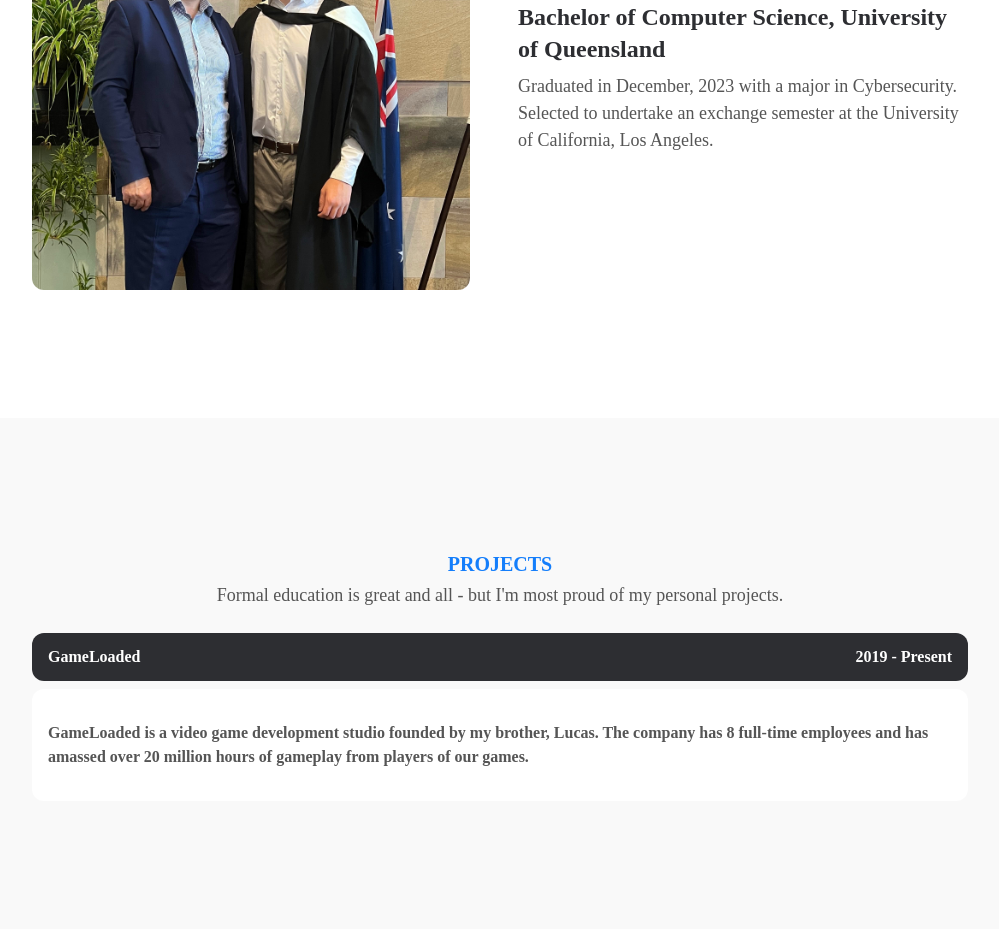
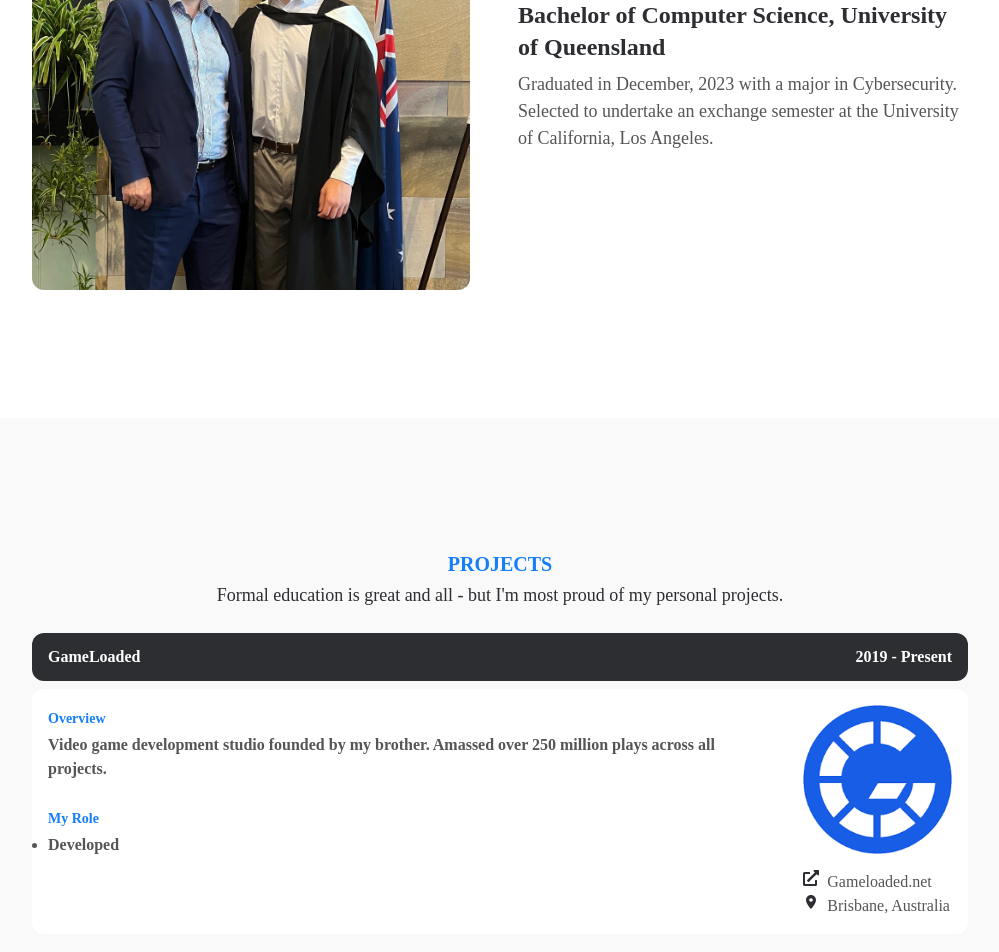
Before and after one commit to alexblack957/react-tailwind-portfolio, a React (Create React App) app: page / in a window 1280 px wide. Shown: the part 1076-2028 px from the top of the page, without its empty margins (140-1139 px from the left). Before the commit the page ends 2005 px from the top, so only its background shows below. Built offline with nearby package versions, Linux system fonts and the light colour scheme.

Commit message:
Fleshed out projects section
Projects now includes an overview and role for the gameloaded project

```diff
--- a/src/components/Education.jsx
+++ b/src/components/Education.jsx
@@ -6,8 +6,8 @@ const Education = () => {
         <div className='max-w-[1000px] mx-auto px-8 flex flex-col-reverse md:flex-row-reverse justify-center items-center h-full gap-2 md:gap-12 py-8 md:py-32'>
           <div className='text-primary font-[700] max-w-[450px] align-top'>
             <h1 className='text-l text-center md:text-xl pt-2 md:text-left text-secondary'>EDUCATION</h1>
-            <h1 className='text-xl text-center md:text-2xl py-2 md:text-left'>Bachelor of Computer Science, University of Queensland</h1>
-            <p className='text-center  pb-8 font-[500] md:text-left text-l md:text-[18px]'> Graduated in December, 2023 with a major in Cybersecurity. Selected to undertake an exchange semester at the University of California, Los Angeles.</p>
+            <h1 className='text-xl text-center md:text-2xl py-1 md:text-left'>Bachelor of Computer Science, University of Queensland</h1>
+            <p className='text-center pt-1 pb-8 font-[500] md:text-left text-l md:text-[18px]'> Graduated in December, 2023 with a major in Cybersecurity. Selected to undertake an exchange semester at the University of California, Los Angeles.</p>
 
           </div>
           <div>
--- a/src/components/Projects.jsx
+++ b/src/components/Projects.jsx
@@ -1,4 +1,7 @@
 import React from 'react'
+import gameLoaded from '../assets/gameloadedsquare.png'
+import { FaExternalLinkAlt} from "react-icons/fa";
+import { IoMdPin } from "react-icons/io";
 
 const Projects = () => {
   return (
@@ -6,15 +9,39 @@ const Projects = () => {
         <div className='py-8 md:py-32 px-8 max-w-[1000px] mx-auto justify-center flex flex-col '>
             <div className="pb-2">
                 <h1 className='text-l  font-[800] text-center md:text-xl py-1  text-secondary'>PROJECTS</h1>
-                <p className='text-center font-[500]  text-[18px]'> Formal education is great and all - but I'm most proud of my personal projects.</p>
+                <p className='text-center font-[500]  text-primary text-[18px]'> Formal education is great and all - but I'm most proud of my personal projects.</p>
             </div>
             <div className='bg-primary text-white rounded-xl py-2 px-4 mt-4 mb-2 md:py-3 flex flex-row justify-between'>
                 <h2 className=' font-[600]'>GameLoaded</h2>
                 <h2 className=' font-[600]'>2019 - Present</h2>
             </div>
 
-            <div className='bg-white text-primary rounded-xl py-8 px-4 flex flex-col justify-between'>
-                <p className=' font-[600]'>GameLoaded is a video game development studio founded by my brother, Lucas. The company has 8 full-time employees and has amassed over 20 million hours of gameplay from players of our games.</p>
+            <div className='bg-white text-primary rounded-xl py-4 px-4 flex flex-col gap-8  md:flex-row justify-between'>
+                <div>
+                    <h1 className='text-sm  font-[800] text-left md:text-l py-1  text-secondary'>Overview</h1>
+                    <p className=' font-[600]'>Video game development studio founded by my brother.
+                    Amassed over 250 million plays across all projects.</p><br></br>
+
+                    <h1 className='text-sm  font-[800] text-left md:text-l py-1  text-secondary'>My Role</h1>
+                    <ul className='font-[600] list-disc text-[#555]'>
+                        <li>Developed</li>
+                    </ul>
+
+                </div>
+                <div className='flex flex-row md:flex-col gap-4 '>
+                    <img className='w-[80px] md:w-[150px] 'src={gameLoaded}></img>
+                    <div>
+                        <div className='flex flex-row gap-2 items-top'>
+                            <FaExternalLinkAlt />
+                            <p>Gameloaded.net</p>
+                        </div>
+                        <div className='flex flex-row gap-2 items-top'>
+                            <IoMdPin />
+                            <p>Brisbane, Australia</p>
+                        </div>
+                    </div>
+                </div>
+
 
             </div>
         </div>
--- a/src/index.css
+++ b/src/index.css
@@ -6,7 +6,7 @@
 @import url('https://fonts.googleapis.com/css2?family=Poppins:ital,wght@0,100;0,200;0,300;0,400;0,500;0,600;0,700;0,800;0,900;1,100;1,200;1,300;1,400;1,500;1,600;1,700;1,800;1,900&display=swap');
 
 @layer base {
-    body {
+    body, li, ul {
         @apply font-[Mulish];
         @apply text-[#555];
     }
```
Also changed, not shown: src/assets/gameloadedsquare.png (added).
